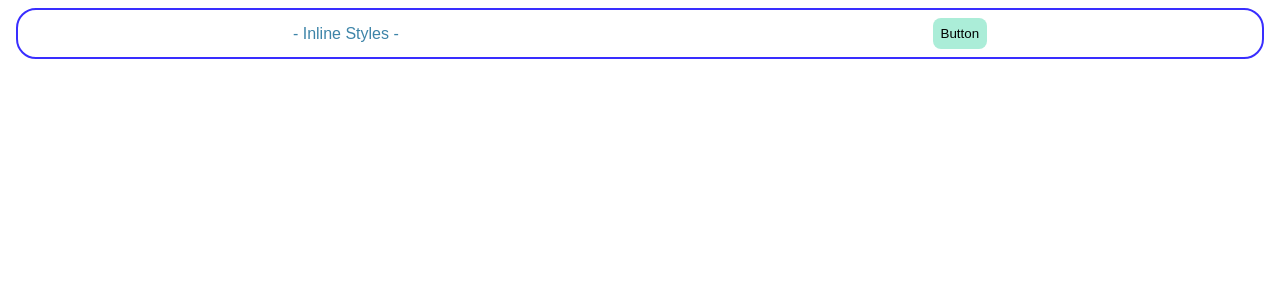
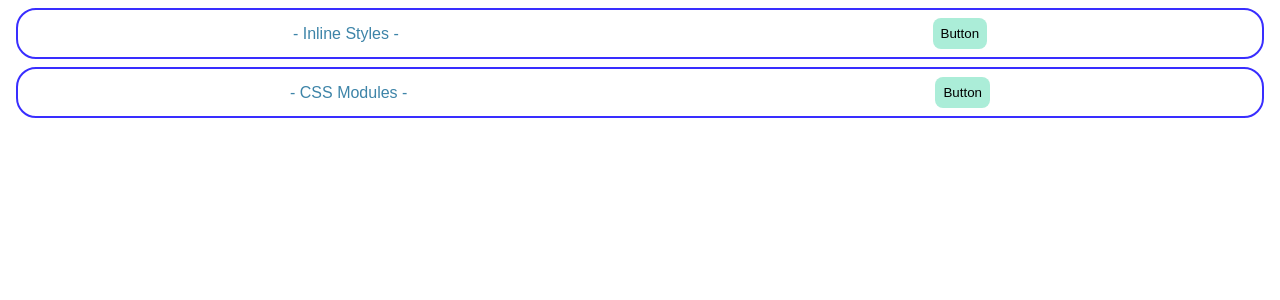
Before and after one commit to san510/Udemy-Stepup-Section4, a React (Create React App) app: page / in a window 1280 px wide. Shown: the top 300 px of the page. Built offline with nearby package versions, Linux system fonts and the light colour scheme.

Commit message:
14.CSS Modules

```diff
--- a/package.json
+++ b/package.json
@@ -5,6 +5,7 @@
   "keywords": [],
   "main": "src/index.js",
   "dependencies": {
+    "node-sass": "7.0.1",
     "react": "18.2.0",
     "react-dom": "18.2.0",
     "react-scripts": "4.0.0"
--- a/src/App.js
+++ b/src/App.js
@@ -1,3 +1,4 @@
+import { CssModules } from "./components/CssModules";
 import { InlineStyle } from "./components/InlineStyle";
 import "./styles.css";
 
@@ -5,6 +6,7 @@
   return (
     <div className="App">
       <InlineStyle />
+      <CssModules />
     </div>
   );
 }
--- /dev/null
+++ b/src/components/CssModules.jsx
@@ -0,0 +1,10 @@
+import classes from "./CssModules.module.scss";
+
+export const CssModules = () => {
+  return (
+    <div className={classes.container}>
+      <p className={classes.title}>- CSS Modules -</p>
+      <button className={classes.button}>Button</button>
+    </div>
+  );
+};
--- /dev/null
+++ b/src/components/CssModules.module.scss
@@ -0,0 +1,26 @@
+.container {
+  border: solid 2px #392eff;
+  border-radius: 20px;
+  padding: 8px;
+  margin: 8px;
+  display: flex;
+  justify-content: space-around;
+  align-items: center;
+}
+
+.title {
+  margin: 0;
+  color: #3d84a8;
+}
+
+.button {
+  background-color: #abedd8;
+  border: none;
+  padding: 8px;
+  border-radius: 8px;
+  &:hover {
+    background-color: #46cdcf;
+    color: #fff;
+    cursor: pointer;
+  }
+}
```
